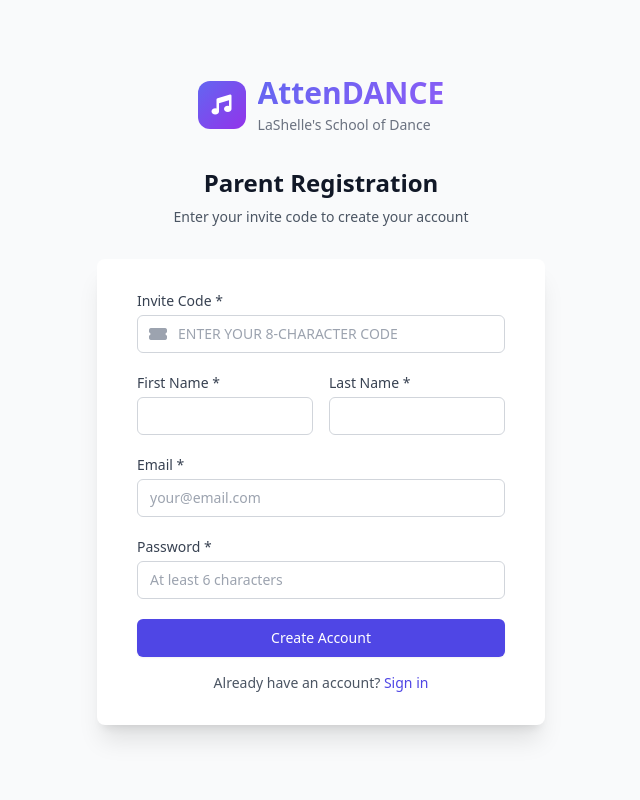
After one commit to thomasphillips3/attenddance-rfid-system, a Flask app: page /auth/register in a window 1280 px wide. The commit adds this page. Shown: the whole page, without its empty margins (319-959 px from the left). Run offline with Flask 3, Linux system fonts and the light colour scheme; some libraries are stand-ins or nearby versions.

Commit message:
feat: Parent login with invite codes and read-only dashboard
Parents register with an invite code generated by the admin. After
login they see a dedicated Parent Portal with their child's profile,
attendance history, and account balance. Staff-only routes are
protected — parents are redirected to their dashboard. Nav adapts
based on role.

Co-Authored-By: Claude Opus 4.6 (1M context) <noreply@anthropic.com>

```diff
--- a/app/__init__.py
+++ b/app/__init__.py
@@ -98,6 +98,11 @@ def create_app(config_name=None):
                                  ('allergies', 'TEXT'), ('special_needs', 'TEXT')]:
                 if col not in student_cols:
                     conn.execute(sqlalchemy.text(f'ALTER TABLE students ADD COLUMN {col} {coltype}'))
+            user_cols = [c['name'] for c in inspector.get_columns('users')]
+            if 'role' not in user_cols:
+                conn.execute(sqlalchemy.text("ALTER TABLE users ADD COLUMN role VARCHAR(20) DEFAULT 'teacher'"))
+            if 'invite_code' not in user_cols:
+                conn.execute(sqlalchemy.text("ALTER TABLE users ADD COLUMN invite_code VARCHAR(20)"))
             if 'transactions' in inspector.get_table_names():
                 txn_cols = [c['name'] for c in inspector.get_columns('transactions')]
                 if 'type' not in txn_cols:
--- a/app/auth/routes.py
+++ b/app/auth/routes.py
@@ -8,7 +8,7 @@ from flask_login import login_user, logout_user, current_user, login_required
 from urllib.parse import urlparse
 
 from app.auth import bp
-from app.models import User
+from app.models import User, ParentStudent, Student
 from app import db
 
 @bp.route('/login', methods=['GET', 'POST'])
@@ -64,7 +64,10 @@ def login():
         # Handle next page redirect
         next_page = request.args.get('next')
         if not next_page or urlparse(next_page).netloc != '':
-            next_page = url_for('main.dashboard')
+            if (user.role or 'teacher') == 'parent':
+                next_page = url_for('main.parent_dashboard')
+            else:
+                next_page = url_for('main.dashboard')
 
         if request.is_json:
             return jsonify({
@@ -160,3 +163,45 @@ def check_session():
         })
     else:
         return jsonify({'authenticated': False}), 401
+
+@bp.route('/register', methods=['GET', 'POST'])
+def register_parent():
+    """Parent self-registration with invite code"""
+    if current_user.is_authenticated:
+        return redirect(url_for('main.dashboard'))
+
+    if request.method == 'POST':
+        invite_code = request.form.get('invite_code', '').strip()
+        first_name = request.form.get('first_name', '').strip()
+        last_name = request.form.get('last_name', '').strip()
+        email = request.form.get('email', '').strip()
+        password = request.form.get('password', '')
+
+        if not all([invite_code, first_name, last_name, email, password]):
+            flash('All fields are required', 'error')
+            return render_template('auth/register.html')
+
+        # Validate invite code — must match a student's record
+        student = Student.query.filter(
+            (Student.parent_email == email) | (Student.email == email)
+        ).first()
+        # Check code matches any active invite
+        invite_user = User.query.filter_by(invite_code=invite_code, role='parent', is_active=False).first()
+        if not invite_user:
+            flash('Invalid invite code', 'error')
+            return render_template('auth/register.html')
+
+        # Activate the pre-created parent account
+        invite_user.first_name = first_name
+        invite_user.last_name = last_name
+        invite_user.email = email
+        invite_user.set_password(password)
+        invite_user.is_active = True
+        invite_user.invite_code = None
+        db.session.commit()
+
+        login_user(invite_user)
+        flash(f'Welcome, {first_name}!', 'success')
+        return redirect(url_for('main.parent_dashboard'))
+
+    return render_template('auth/register.html')
--- a/app/templates/auth/login.html
+++ b/app/templates/auth/login.html
@@ -180,6 +180,10 @@
                     </div>
                 </form>
 
+                <div class="mt-4 text-center">
+                    <p class="text-sm text-gray-600">Parent? <a href="{{ url_for('auth.register_parent') }}" class="font-medium text-primary-600 hover:text-primary-500">Register with your invite code</a></p>
+                </div>
+
                 <!-- Demo Credentials (remove in production) -->
                 <div class="mt-6 border-t border-gray-200 pt-6">
                     <div class="text-center">
--- /dev/null
+++ b/app/templates/auth/register.html
@@ -0,0 +1,95 @@
+<!DOCTYPE html>
+<html lang="en" class="h-full bg-gray-50">
+<head>
+    <meta charset="UTF-8">
+    <meta name="viewport" content="width=device-width, initial-scale=1.0">
+    <title>Parent Registration - AttenDANCE</title>
+    <script src="https://cdn.tailwindcss.com"></script>
+    <script>
+        tailwind.config = { theme: { extend: { colors: { primary: { 50: '#f0f9ff', 500: '#6366f1', 600: '#4f46e5', 700: '#4338ca', 900: '#312e81' } } } } }
+    </script>
+    <link rel="stylesheet" href="https://cdnjs.cloudflare.com/ajax/libs/font-awesome/6.4.0/css/all.min.css">
+    <style>
+        .logo-dance { background: linear-gradient(135deg, #6366f1 0%, #8b5cf6 100%); -webkit-background-clip: text; -webkit-text-fill-color: transparent; background-clip: text; }
+    </style>
+</head>
+<body class="h-full">
+    <div class="min-h-full flex flex-col justify-center py-12 sm:px-6 lg:px-8">
+        <div class="sm:mx-auto sm:w-full sm:max-w-md">
+            <div class="flex justify-center">
+                <div class="flex items-center space-x-3">
+                    <div class="w-12 h-12 bg-gradient-to-br from-primary-500 to-purple-600 rounded-xl flex items-center justify-center">
+                        <i class="fas fa-music text-white text-xl"></i>
+                    </div>
+                    <div>
+                        <h1 class="text-3xl font-bold logo-dance">AttenDANCE</h1>
+                        <p class="text-sm text-gray-500 mt-1">LaShelle's School of Dance</p>
+                    </div>
+                </div>
+            </div>
+            <h2 class="mt-8 text-center text-2xl font-bold text-gray-900">Parent Registration</h2>
+            <p class="mt-2 text-center text-sm text-gray-600">Enter your invite code to create your account</p>
+        </div>
+
+        <div class="mt-8 sm:mx-auto sm:w-full sm:max-w-md">
+            <div class="bg-white py-8 px-4 shadow-xl sm:rounded-lg sm:px-10">
+                {% with messages = get_flashed_messages(with_categories=true) %}
+                    {% if messages %}
+                        {% for category, message in messages %}
+                        <div class="mb-4 rounded-md p-4 {% if category == 'error' %}bg-red-50 border border-red-200{% else %}bg-green-50 border border-green-200{% endif %}">
+                            <p class="text-sm {% if category == 'error' %}text-red-800{% else %}text-green-800{% endif %}">{{ message }}</p>
+                        </div>
+                        {% endfor %}
+                    {% endif %}
+                {% endwith %}
+
+                <form class="space-y-5" method="POST" action="{{ url_for('auth.register_parent') }}">
+                    <div>
+                        <label for="invite_code" class="block text-sm font-medium text-gray-700">Invite Code *</label>
+                        <div class="mt-1 relative">
+                            <div class="absolute inset-y-0 left-0 pl-3 flex items-center pointer-events-none">
+                                <i class="fas fa-ticket-alt text-gray-400"></i>
+                            </div>
+                            <input id="invite_code" name="invite_code" type="text" required
+                                   class="block w-full pl-10 pr-3 py-2 border border-gray-300 rounded-md text-sm focus:outline-none focus:ring-primary-500 focus:border-primary-500 uppercase"
+                                   placeholder="Enter your 8-character code"
+                                   value="{{ request.args.get('code', '') or request.form.get('invite_code', '') }}">
+                        </div>
+                    </div>
+                    <div class="grid grid-cols-2 gap-4">
+                        <div>
+                            <label for="first_name" class="block text-sm font-medium text-gray-700">First Name *</label>
+                            <input id="first_name" name="first_name" type="text" required
+                                   class="mt-1 block w-full border border-gray-300 rounded-md px-3 py-2 text-sm focus:outline-none focus:ring-primary-500 focus:border-primary-500">
+                        </div>
+                        <div>
+                            <label for="last_name" class="block text-sm font-medium text-gray-700">Last Name *</label>
+                            <input id="last_name" name="last_name" type="text" required
+                                   class="mt-1 block w-full border border-gray-300 rounded-md px-3 py-2 text-sm focus:outline-none focus:ring-primary-500 focus:border-primary-500">
+                        </div>
+                    </div>
+                    <div>
+                        <label for="email" class="block text-sm font-medium text-gray-700">Email *</label>
+                        <input id="email" name="email" type="email" required
+                               class="mt-1 block w-full border border-gray-300 rounded-md px-3 py-2 text-sm focus:outline-none focus:ring-primary-500 focus:border-primary-500"
+                               placeholder="your@email.com">
+                    </div>
+                    <div>
+                        <label for="password" class="block text-sm font-medium text-gray-700">Password *</label>
+                        <input id="password" name="password" type="password" required minlength="6"
+                               class="mt-1 block w-full border border-gray-300 rounded-md px-3 py-2 text-sm focus:outline-none focus:ring-primary-500 focus:border-primary-500"
+                               placeholder="At least 6 characters">
+                    </div>
+                    <button type="submit" class="w-full flex justify-center py-2 px-4 border border-transparent rounded-md shadow-sm text-sm font-medium text-white bg-primary-600 hover:bg-primary-700 focus:outline-none focus:ring-2 focus:ring-offset-2 focus:ring-primary-500">
+                        Create Account
+                    </button>
+                </form>
+
+                <div class="mt-4 text-center">
+                    <p class="text-sm text-gray-600">Already have an account? <a href="{{ url_for('auth.login') }}" class="font-medium text-primary-600 hover:text-primary-500">Sign in</a></p>
+                </div>
+            </div>
+        </div>
+    </div>
+</body>
+</html>
```
Also changed, not shown: PLAN.md (+38 -33 lines), app/api/routes.py (+48 -1 lines), app/main/routes.py (+41 -7 lines), app/models.py (+33 -0 lines), app/templates/base.html (+14 -0 lines), app/templates/parent/dashboard.html (added, +104 -0 lines).
